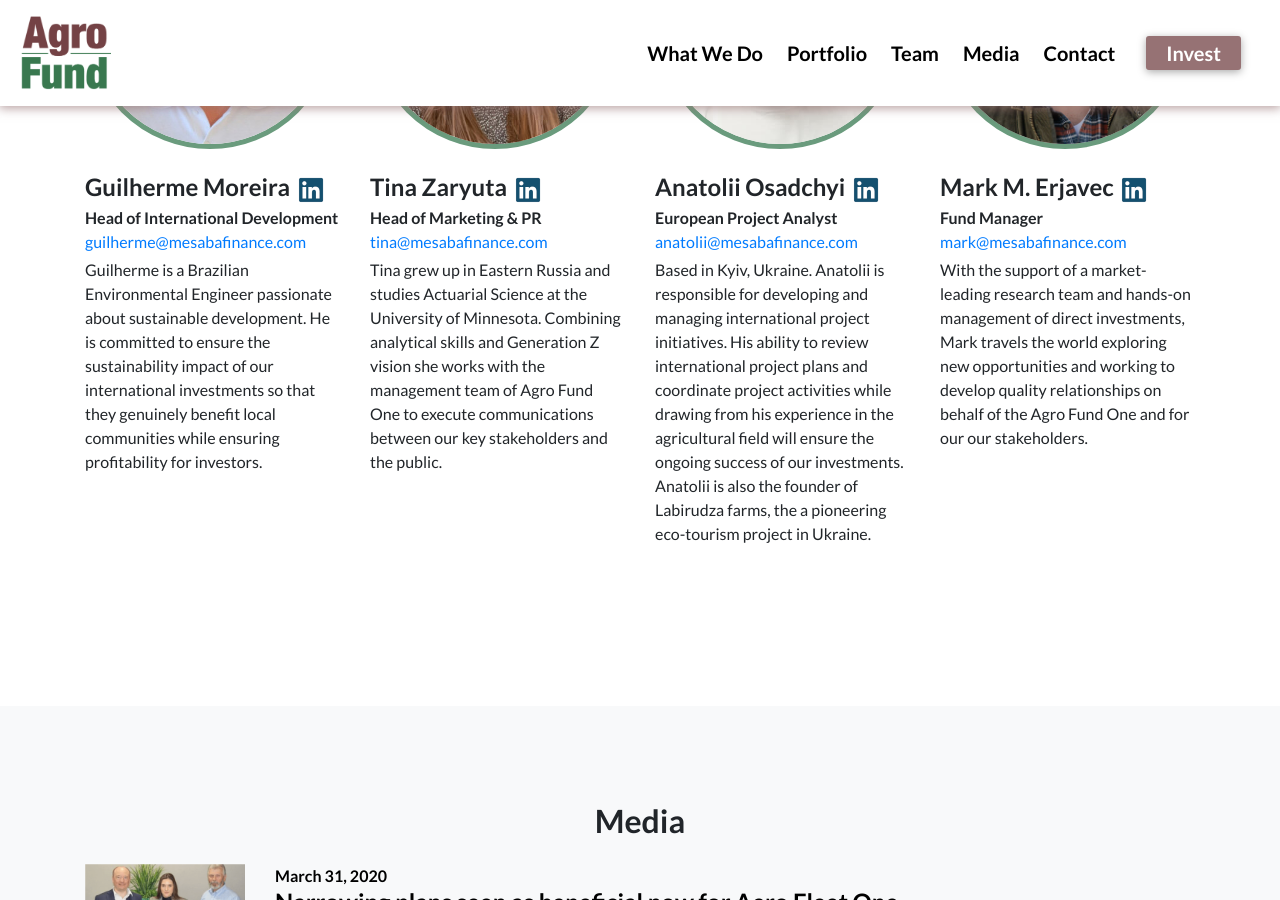
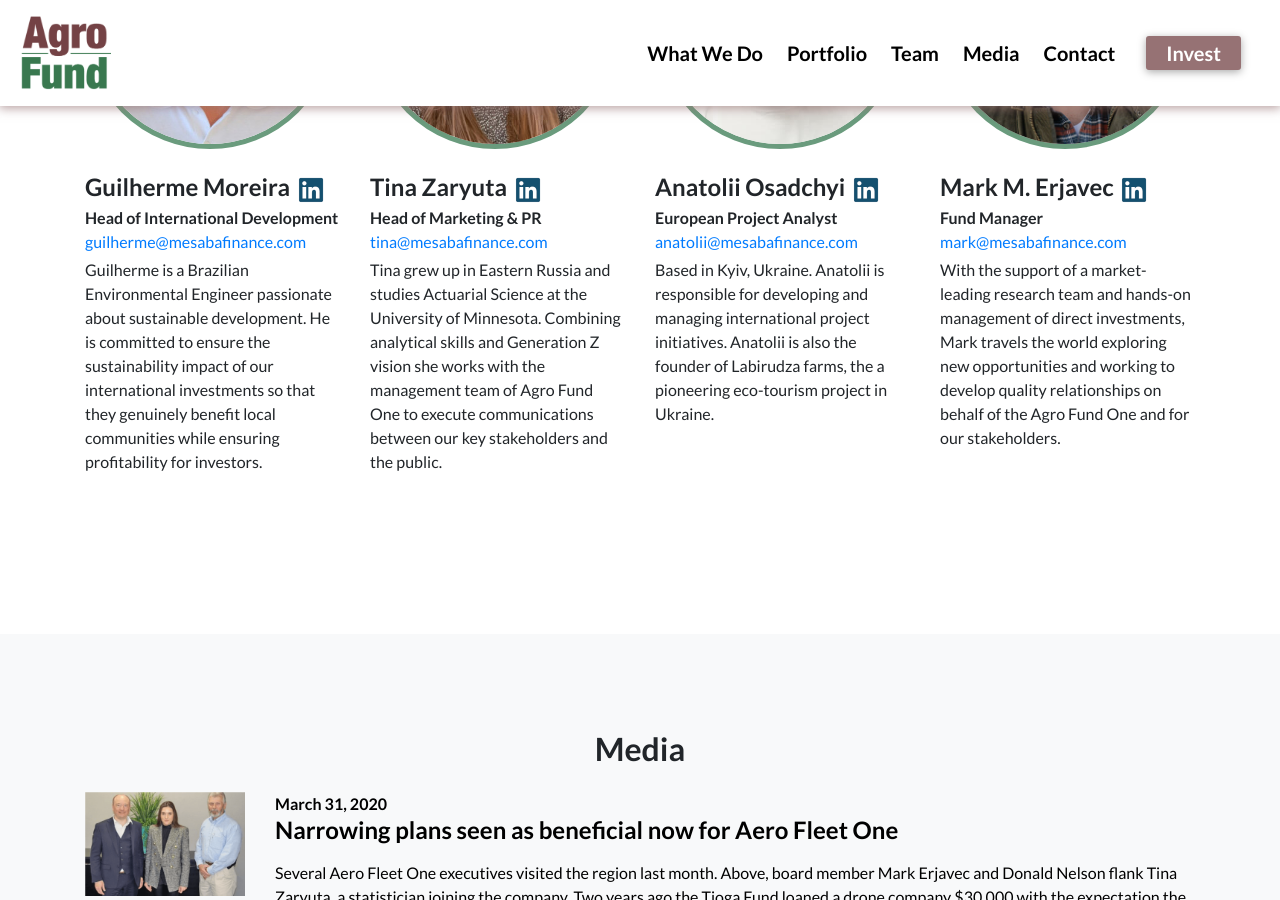
Before and after one commit to smnwltr/agrofund.one, a Jekyll site: the page built from index.html, in a window 1280 px wide and 900 px high, scrolled down 3780 px. Built offline with Jekyll 4.4.1, drawn with Linux system fonts in a browser that asks for light colours; some of the changed text lies outside the part shown.

Commit message:
Fix text

```diff
--- a/_data/general.yml
+++ b/_data/general.yml
@@ -30,7 +30,7 @@
         icon: /assets/img/opps/farm.png
         heading: Partnerships with farmers located in high yield production regions over two continents world
         text: >-
-          Farmland and food represent a an attractive, long-term investment while providing significant relative capital preservation throughout times of economic turmoil.
+          Farmland and food represent an attractive, long-term investment while providing significant relative capital preservation throughout times of economic turmoil.
       -
         icon: /assets/img/opps/partner.png
         heading: Public-Private partnership supporting food security and sustainability
@@ -63,7 +63,7 @@
         mail: anatolii@mesabafinance.com
         linkedin: https://www.linkedin.com/in/aosadchyi/
         text: >-
-          Based in Kyiv, Ukraine. Anatolii is responsible for developing and managing international project initiatives. His ability to review international project plans and coordinate project activities while drawing from his experience in the agricultural field will ensure the ongoing success of our investments. Anatolii is also the founder of Labirudza farms, the a pioneering eco-tourism project in Ukraine.
+          Based in Kyiv, Ukraine. Anatolii is responsible for developing and managing international project initiatives. Anatolii is also the founder of Labirudza farms, the a pioneering eco-tourism project in Ukraine.
       -
         name: Mark M. Erjavec
         title: Fund Manager
@@ -71,11 +71,11 @@
         mail: mark@mesabafinance.com
         linkedin: https://www.linkedin.com/in/markerjavec/
         text: >-
-          With the support of a market-leading research team and hands-on management of direct investments, Mark travels the world exploring new opportunities and working to develop quality relationships on behalf of the Agro Fund One and for our our stakeholders.
+          With the support of a market-leading research team and hands-on management of direct investments, Mark travels the world exploring new opportunities and working to develop quality relationships on behalf of the Agro Fund One and for our stakeholders.
   portfolio:
     heading: Portfolio
     text: >-
-      Between Eastern European offices in Georgia and Ukraine, a trading office scheduled to open mid-2021 in Switzerland, our banking center in Hong Kong, field operations spread over 5 continents, our key Horn of Africa strategy, and our Midwestern headquarters in the United States, we have built our fund on a truly global reach.
+      Between Eastern European offices in Georgia and Ukraine, a trading office scheduled to open mid-2021 in Switzerland, our banking center in Hong Kong, field operations spread over 5 continents, our key Horn of Africa strategy, and our Midwestern headquarters in the United States, <strong>we have built our fund on a truly global reach.</strong>
     items:
       -
         heading: Marvella Farms
--- a/index.html
+++ b/index.html
@@ -55,7 +55,6 @@
                         </div>
                     </div>
                 </div>
-
             </div>
         {% endfor %}
     </div>
```
